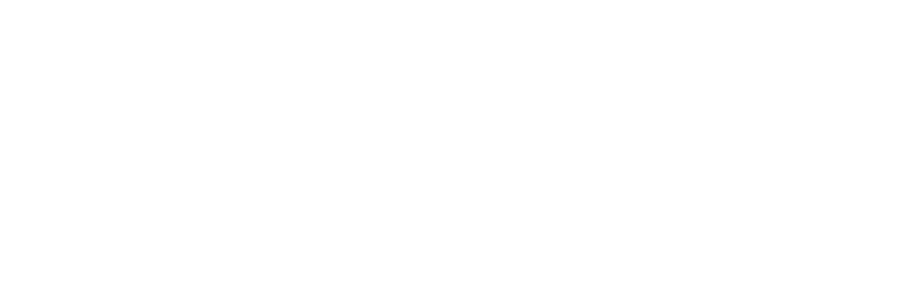
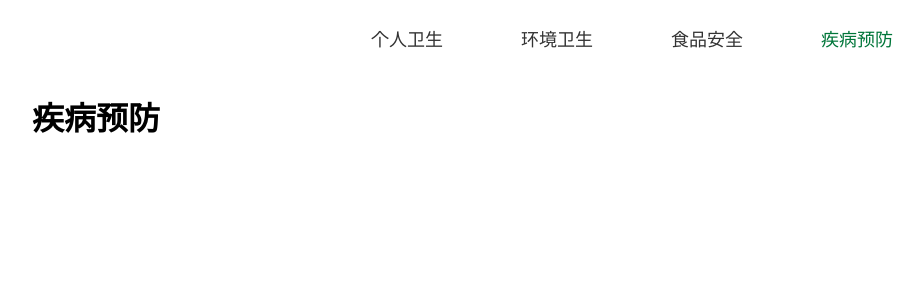
Before and after one commit to aglorice/patriotic_health_campaign, a Vue app: page /activity_publicity/disease_prevention in a window 1280 px wide. Shown: the top 300 px of the page, without its empty margins (8-931 px from the left). Built offline with nearby package versions, Linux system fonts and the light colour scheme.

Commit message:
feat:新增活动宣传路由下的4个子路由

```diff
--- a/src/App.vue
+++ b/src/App.vue
@@ -19,6 +19,11 @@
 
 <style>
 @import "@/style/normalize.css";
+
+.container {
+	width: 1200px;
+	margin: 0 auto;
+}
 /*调整过渡动画的持续时间*/
 /*
   页面进入的动画
--- /dev/null
+++ b/src/pages/activity_publicity/components/disease_prevention.vue
@@ -0,0 +1,16 @@
+<template>
+<!--疾病预防-->
+	<div class="container">
+		<h1>疾病预防</h1>
+	</div>
+</template>
+
+<script>
+export default {
+	name: 'DiseasePrevention'
+}
+</script>
+
+<style scoped>
+
+</style>
--- /dev/null
+++ b/src/pages/activity_publicity/components/environmental_hygiene.vue
@@ -0,0 +1,16 @@
+<template>
+<!--环境卫生-->
+	<div class="container">
+		<h1>环境卫生</h1>
+	</div>
+</template>
+
+<script>
+export default {
+	name: 'EnvironmentalHygiene'
+}
+</script>
+
+<style scoped>
+
+</style>
--- /dev/null
+++ b/src/pages/activity_publicity/components/food_safety.vue
@@ -0,0 +1,16 @@
+<template>
+<!--食品安全-->
+	<div class="container">
+		<h1>食品安全</h1>
+	</div>
+</template>
+
+<script>
+export default {
+	name: 'FoodSafety'
+}
+</script>
+
+<style scoped>
+
+</style>
--- /dev/null
+++ b/src/pages/activity_publicity/components/personal_hygiene.vue
@@ -0,0 +1,16 @@
+<template>
+<!--个人卫生-->
+	<div class="container">
+		<h1>个人卫生</h1>
+	</div>
+</template>
+
+<script>
+export default {
+	name: 'PersonalHygiene'
+}
+</script>
+
+<style scoped>
+
+</style>
--- a/src/pages/activity_publicity/index.vue
+++ b/src/pages/activity_publicity/index.vue
@@ -1,16 +1,107 @@
 <template>
 	<!--活动宣传-->
 	<div>
-		<h1>ActivityPublicity</h1>
+		<!--顶部导航栏-->
+		<ul class="nav">
+			<li>
+				<router-link to="/activity_publicity/personal_hygiene" active-class="router-link-active">个人卫生</router-link>
+			</li>
+			<li>
+				<router-link to="/activity_publicity/environmental_hygiene" active-class="router-link-active">环境卫生</router-link>
+			</li>
+			<li>
+				<router-link to="/activity_publicity/food_safety" active-class="router-link-active">食品安全</router-link>
+			</li>
+			<li>
+				<router-link to="/activity_publicity/disease_prevention" active-class="router-link-active">疾病预防</router-link>
+			</li>
+		</ul>
+
+		<!--主要内容-->
+		<div class="content">
+			<transition :name="transitionName" mode="out-in">
+				<router-view></router-view>
+			</transition>
+		</div>
 	</div>
 </template>
 
 <script>
 export default {
-	name: 'ActivityPublicity'
+	name: 'ActivityPublicity',
+	data() {
+		return {
+			transitionName: 'slide-left'
+		}
+	},
 }
 </script>
 
 <style scoped>
+/*调整过渡动画的持续时间*/
+/*
+  页面进入的动画
+*/
+.slide-left-enter {
+	opacity: 0;
+	-webkit-transform: translate(0px, 30px);
+	transform: translate(0px, 30px);
+}
+.slide-left-enter-active{
+	transition: all .5s ease;
+}
+.slide-left-leave-to{
+	opacity: 0;
+	-webkit-transform: translate(0px, -30px);
+	transform: translate(0px, -30px);
+}
+.slide-left-leave-active {
+	transition: all .5s ease;
+}
 
+.nav {
+	/*取消ul默认样式*/
+	list-style: none;
+	margin: 0;
+	padding: 0;
+
+	/*使导航栏居中*/
+	display: flex;
+	justify-content: center;
+}
+
+.nav li {
+	/*设置li宽高，防止字体变大影响其他元素位置*/
+	width: 150px;
+	height: 80px;
+
+	/*使a标签在li中水平垂直居中*/
+	display: flex;
+	justify-content: center;
+	align-items: center;
+}
+
+.nav a {
+	/*取消a标签下划线*/
+	text-decoration: none;
+
+	/*修改字体颜色*/
+	color: #333;
+
+	/*设置字体大小*/
+	font-size: 18px;
+
+	/*设置过渡*/
+	transition: font-size 0.1s linear;
+}
+
+.router-link-active {
+	color: #01763a !important;
+}
+
+/*设置a标签划过样式*/
+.nav a:hover {
+	color: #01763a;
+	font-size: 20px;
+}
 </style>
--- a/src/router/index.js
+++ b/src/router/index.js
@@ -4,6 +4,10 @@
 const Home = () => import ("@/pages/home");
 const ActivityIntroduction = () => import ("@/pages/activity_introduction");
 const ActivityPublicity = () => import ("@/pages/activity_publicity");
+const PersonalHygiene = () => import ("@/pages/activity_publicity/components/personal_hygiene.vue");
+const EnvironmentalHygiene = () => import ("@/pages/activity_publicity/components/environmental_hygiene.vue");
+const FoodSafety = () => import ("@/pages/activity_publicity/components/food_safety.vue");
+const DiseasePrevention = () => import ("@/pages/activity_publicity/components/disease_prevention.vue");
 Vue.use(VueRouter);
 
 const routes = [
@@ -28,9 +32,40 @@
 	{
 		path: '/activity_publicity',
 		component: ActivityPublicity,
+		redirect: '/activity_publicity/personal_hygiene',
 		mate: {
 			title: '活动宣传'
-		}
+		},
+		children: [
+			{
+				path: 'personal_hygiene',
+				component: PersonalHygiene,
+				mate: {
+					title: '个人卫生'
+				}
+			},
+			{
+				path: 'environmental_hygiene',
+				component: EnvironmentalHygiene,
+				mate: {
+					title: '环境卫生'
+				}
+			},
+			{
+				path: 'food_safety',
+				component: FoodSafety,
+				mate: {
+					title: '食品安全'
+				}
+			},
+			{
+				path: 'disease_prevention',
+				component: DiseasePrevention,
+				mate: {
+					title: '疾病预防'
+				}
+			}
+		]
 	}
 ]
 
```
